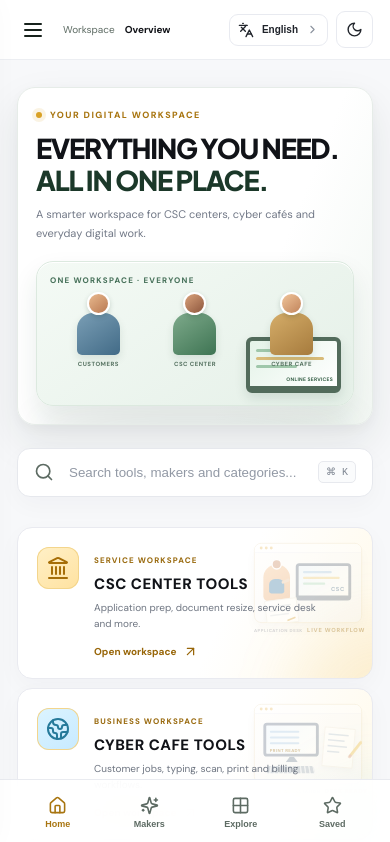
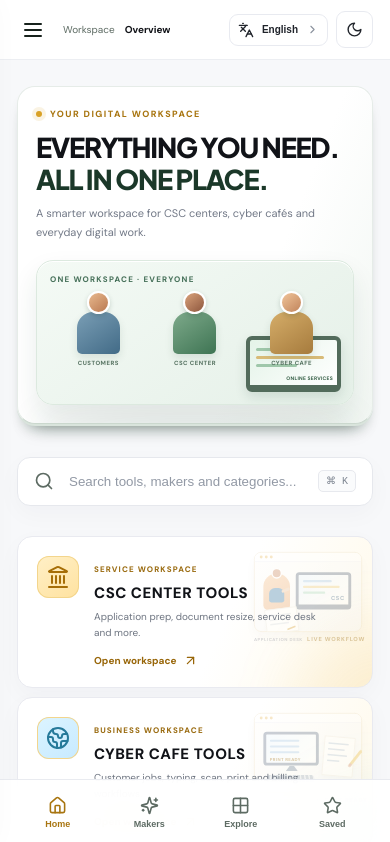
Before and after one commit to tanshuonline-cell/TANSHU-DIGITAL-TOOLS, a React (Vite) app: page /#home in a window 390 px wide. Shown: the top 842 px of the page. Built offline with nearby package versions, Linux system fonts and the light colour scheme.

Commit message:
Add a tighter raised shadow to the hero and step search below it

```diff
--- a/src/style.css
+++ b/src/style.css
@@ -263,3 +263,16 @@
 .category-count{flex:0 0 auto}
 @media(max-width:760px){.mobile-nav-scrim{display:block;position:fixed;inset:0;z-index:59;border:0;background:#07140dcc;backdrop-filter:blur(2px)}.sidebar{z-index:60}.page-back-button{padding:7px 8px;margin-right:5px}.page-back-button span{font-size:9px}.crumb{min-width:0;overflow:hidden;text-overflow:ellipsis;white-space:nowrap}.topbar{gap:6px}.tool-row{display:flex;flex-wrap:wrap;padding:12px!important;min-height:unset}.tool-info{flex-basis:calc(100% - 54px);order:1}.tool-row .tool-icon{order:0}.tool-row .coming{order:2;margin-left:43px}.tool-row .tool-open-hint{order:3}.tool-row .tool-fav{order:4;margin-left:auto}.category-card{gap:9px;padding:12px!important}.category-copy b{font-size:11px;line-height:1.35}.category-copy small{font-size:9px}.category-count{font-size:10px}.maker-card h3{font-size:13px;line-height:1.35}.intro-brand{font-size:16px;letter-spacing:.09em}.intro-tagline{font-size:8px;letter-spacing:.16em}}
 @media(prefers-reduced-motion:reduce){.intro-splash,.intro-logo,.intro-brand,.intro-tagline,.intro-loader i{animation-duration:.01ms!important;animation-delay:0ms!important}}
+
+
+/* HERO LIFT — tighter lower edge and a clearer step down to search */
+.app.light .welcome-row.hero-panel{
+  border-bottom-color:#cbd8ce;
+  box-shadow:0 1px 0 #ffffff inset,0 2px 0 #d9e4dc,0 12px 17px -10px rgba(13,43,27,.48),0 22px 24px -19px rgba(13,43,27,.42);
+  transform:translateY(-1px);
+}
+.app.light .search-wrap{margin-top:39px}
+@media(max-width:760px){
+  .app.light .welcome-row.hero-panel{box-shadow:0 1px 0 #ffffff inset,0 2px 0 #d9e4dc,0 10px 15px -9px rgba(13,43,27,.42),0 18px 20px -17px rgba(13,43,27,.38)}
+  .app.light .search-wrap{margin-top:32px}
+}
```
